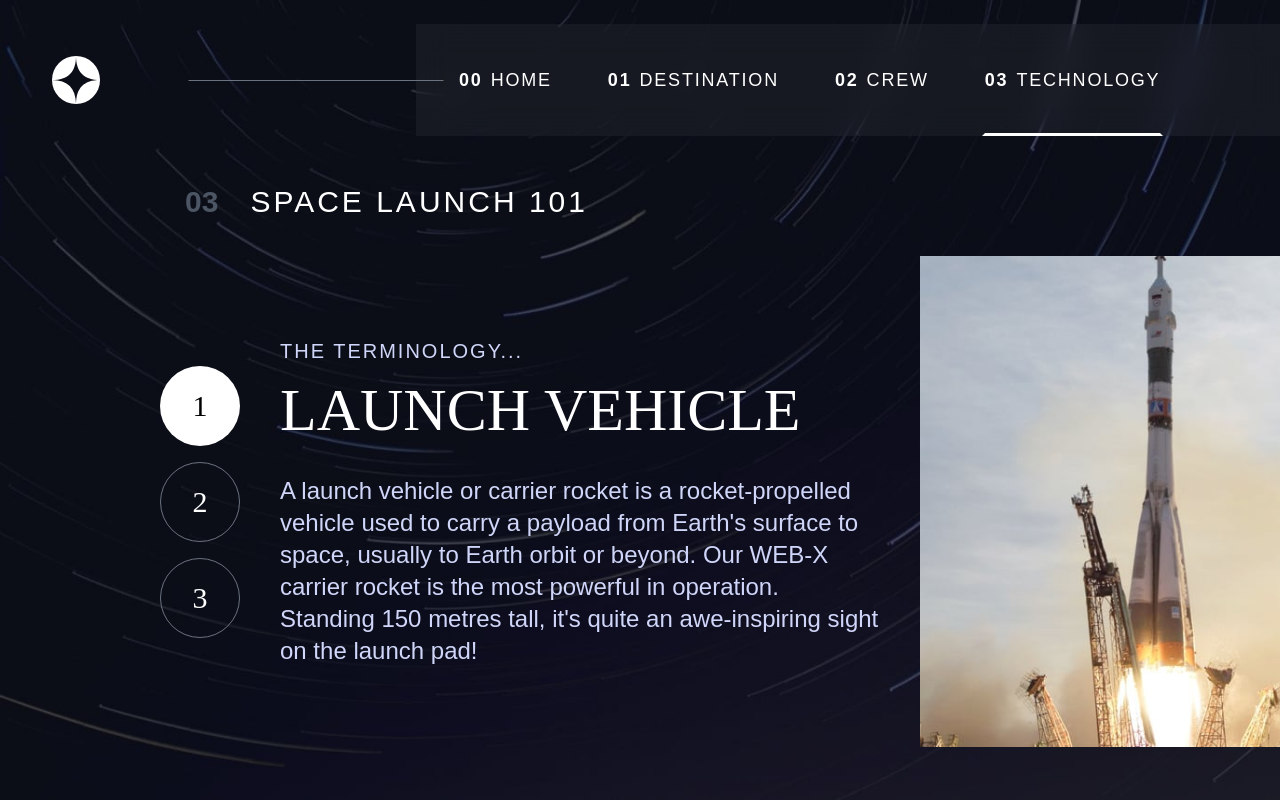
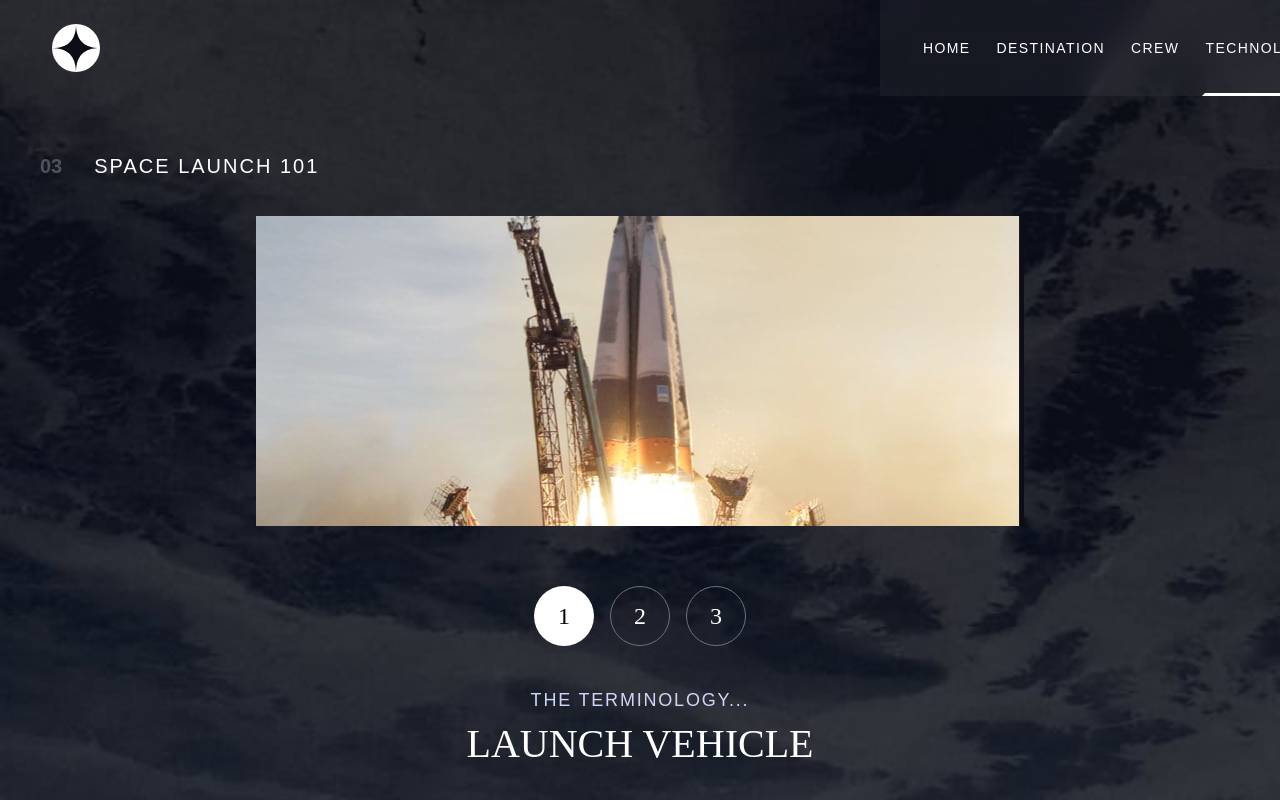
Before and after one commit to Smoshi0521/space-tourism, a Next.js app: page /technology in a window 1280 px wide. Built offline with nearby package versions, Linux system fonts and the light colour scheme; a web font is replaced by a local one.

Commit message:
fix size and position

```diff
--- a/components/Navbar.tsx
+++ b/components/Navbar.tsx
@@ -1,4 +1,4 @@
-import React from 'react'
+import React, { useRef } from 'react'
 import { useState, useEffect } from 'react'
 import { AiOutlineClose } from 'react-icons/ai'
 import { motion } from 'framer-motion'
@@ -6,6 +6,8 @@ import Link from 'next/link'
 import { useRouter } from 'next/router'
 function Navbar() {
   const [mobileNav, setMobileNav] = useState(false)
+  const [play, setPlay] = useState(false)
+  const music = useRef<HTMLAudioElement | null>(null)
   const router = useRouter()
   const pageName = router.pathname
 
@@ -13,10 +15,19 @@ function Navbar() {
     setMobileNav(!mobileNav)
   }
 
+  const playSound = () => {
+    if (music.current) {
+      music.current.play();
+    }
+  }
+
   const navList = ["/", "DESTINATION", "CREW", "TECHNOLOGY"]
   return (
-    <div className='w-full flex items-center justify-between tablet:pr-0 px-8 py-5 h-24 gap-5 relative '>
-      <div className='tablet:p-5'>
+    <div className='w-full flex items-center justify-between tablet:pr-0 px-8 py-5 h-24 gap-5 relative desktop:mt-[34px]'>
+      <audio ref={music} src='/audio/interstellar.mp3'>
+
+      </audio>
+      <div onClick={playSound} className='tablet:p-5 cursor-pointer'>
         <svg xmlns="http://www.w3.org/2000/svg" className='w-[48px] h-[48px]'><g fill="none" fillRule="evenodd"><circle cx="24" cy="24" r="24" fill="#FFF" /><path fill="#0B0D17" d="M24 0c0 16-8 24-24 24 15.718.114 23.718 8.114 24 24 0-16 8-24 24-24-16 0-24-8-24-24z" /></g></svg>
       </div>
       <button onClick={closeMobileNav} className='tablet:hidden'>
@@ -24,7 +35,7 @@ function Navbar() {
       </button>
 
 
-      <span className='hidden desktop:block border-[0.5px] border-b-gray-500 border-transparent relative left-12 w-[30%] 2xl:w-[50%] z-10'></span>
+      <span className='hidden desktop:block border-[0.5px] border-b-gray-500 border-transparent relative left-12 w-[40%] 2xl:w-[50%] z-10'></span>
 
 
       <motion.div
@@ -53,7 +64,7 @@ function Navbar() {
         </div>
       </motion.div>
 
-      <div className='hidden tablet:flex items-center bg-gray-200/5 backdrop-blur-lg h-28 w-full tablet:max-w-[400px] desktop:w-full desktop:max-w-[900px]  desktop:min-w-[600px] pl-10'>
+      <div className='hidden tablet:flex items-center bg-gray-200/5 backdrop-blur-lg h-[96px] w-full tablet:max-w-[400px] desktop:w-full desktop:max-w-[830px]  desktop:min-w-[600px] pl-10'>
         <ul className='w-full flex items-center h-full desktop:desktop:w-[700px] gap-5 desktop:gap-[50px] relative  desktop:justify-evenly '>
 
           {
--- a/pages/crew/index.tsx
+++ b/pages/crew/index.tsx
@@ -23,7 +23,7 @@ function Crew() {
   }, [spaceData])
 
   return (
-    <div className='mobile:bg-crew_Mobile tablet:bg-crew_Tablet desktop:bg-crew_Desktop h-screen bg-cover bg-no-repeat flex flex-col gap-4 overflow-y-auto overflow-x-hidden tablet:px-0 pb-[50px] tablet:pb-0 desktop:pt-8 '>
+    <div className='mobile:bg-crew_Mobile pb-[53px] tablet:bg-crew_Tablet desktop:bg-crew_Desktop h-screen bg-cover bg-no-repeat flex flex-col gap-4 overflow-x-hidden tablet:px-0 tablet:pb-[0px]'>
       {
         spaceData.length !== 0 && (
           <Navbar />
@@ -32,8 +32,8 @@ function Crew() {
       {
         spaceData.length !== 0 && (
           <div className='flex items-center justify-center tablet:justify-start gap-8 relative tablet:pl-10 desktop:px-[185px] tablet:mt-10'>
-            <p className='text-gray-600 font-bold text-xl desktop:text-3xl'>02</p>
-            <h2 className='font-barlow text-xl tracking-widest desktop:text-3xl'>MEET YOUR CREW</h2>
+            <p className='text-[#FFFFFF]/25 font-barlow font-bold text-xl desktop:text-[28px]'>02</p>
+            <h2 className='font-barlow text-xl tracking-widest desktop:text-[28px]'>MEET YOUR CREW</h2>
           </div>
         )
       }
@@ -49,7 +49,7 @@ function Crew() {
               {/* Mobile Postion Picture */}
               <div className='tablet:hidden w-full flex justify-center border h-[280px] border-b-gray-500 border-transparent mt-8 relative'>
 
-                <img src={spaceData[currentCrew]?.images?.png} className={` w-[180px] relative ${currentCrew === 0 ? 'left-5' : ''}`} />
+                <img src={spaceData[currentCrew]?.images?.png} className={`crewSizeMobile tablet:crewSize`} />
 
               </div>
 
@@ -72,8 +72,8 @@ function Crew() {
 
                   <div className='w-full space-y-3'>
                     <div className='w-full text-center desktop:text-left space-y-3'>
-                      <h2 className='text-stone-400 text-xl tablet:text-[35px] desktop:text-[45px] leading-tight'>{spaceData[currentCrew]?.role.toUpperCase()}</h2>
-                      <h1 className='text-[25px] tablet:text-[40px] desktop:text-[55px] leading-[50px]'>{spaceData[currentCrew]?.name.toUpperCase()}</h1>
+                      <h2 className='text-[#FFFFFF]/50 text-xl tablet:text-[32px] leading-tight'>{spaceData[currentCrew]?.role.toUpperCase()}</h2>
+                      <h1 className='text-[25px] tablet:text-[40px] desktop:text-[56px] leading-[50px]'>{spaceData[currentCrew]?.name.toUpperCase()}</h1>
                     </div>
                     <div className='w-full max-w-[600px] desktop:max-w-[600px] desktop:text-left'>
                       <p className='text-paleblue text-lg text-center tablet:text-[20px] desktop:text-left desktop:text-[20px] tracking-widest desktop:leading-[35px]'>{spaceData[currentCrew]?.bio}</p>
@@ -81,7 +81,7 @@ function Crew() {
                   </div>
 
                   {/* Tablet to Desktop Postion Circle button */}
-                  <ul className='w-full hidden tablet:flex items-center gap-5 justify-center desktop:justify-start '>
+                  <ul className='w-full hidden tablet:flex items-center gap-5 desktop:mt-20 justify-center desktop:justify-start '>
                     {
                       spaceData?.map((data: any, index: number) => (
                         <li
@@ -100,7 +100,7 @@ function Crew() {
                 <div className='hidden tablet:flex w-fit justify-center h-full'>
                   <img
                     src={spaceData[currentCrew]?.images?.png}
-                    className={`relative  desktop:bottom-0 min-w-[400px] w-full desktop:max-w-[350px] 2xl:max-w-[450px]`} />
+                    className={`crewSizeMobile tablet:crewSize`} />
                 </div>
 
               </div>
--- a/pages/destination/index.tsx
+++ b/pages/destination/index.tsx
@@ -40,7 +40,7 @@ function Destination() {
 
 
   return (
-    <div className='mobile:bg-desti_Mobile tablet:bg-desti_Tablet desktop:bg-desti_Desktop h-screen bg-cover bg-no-repeat flex flex-col gap-4  overflow-x-hidden desktop:py-8 tablet:px-0 pb-[50px]' style={{ overflowY: hideScroll ? 'hidden' : 'auto' }}>
+    <div className='mobile:bg-desti_Mobile pb-[53px] tablet:bg-desti_Tablet desktop:bg-desti_Desktop h-screen bg-cover bg-no-repeat flex flex-col gap-4 overflow-x-hidden tablet:px-0 tablet:pb-[90px]' style={{ overflowY: hideScroll ? 'hidden' : 'auto' }}>
       {
         spaceData.length !== 0 && (
           <Navbar />
@@ -50,8 +50,8 @@ function Destination() {
       {
         spaceData.length !== 0 && (
           <div className='flex items-center justify-center tablet:justify-start gap-8 relative tablet:pl-10 desktop:px-[185px] tablet:mt-10'>
-            <p className='text-gray-600 font-bold text-xl desktop:text-3xl'>01</p>
-            <h2 className='font-barlow text-xl tracking-widest desktop:text-3xl'>PICK YOUR DESTINATION</h2>
+            <p className='text-[#FFFFFF]/25 font-barlow font-bold text-xl desktop:text-[28px]'>01</p>
+            <h2 className='font-barlow text-xl tracking-widest desktop:text-[28px]'>PICK YOUR DESTINATION</h2>
           </div>
         )
       }
@@ -65,26 +65,26 @@ function Destination() {
                 initial={{ y: -15, opacity: 0 }}
                 animate={{ y: 0, opacity: 1 }}
                 transition={{ duration: 0.5 }}
-                className='flex flex-col w-full gap-10 desktop:flex-row desktop:items-center desktop:justify-evenly desktop:gap-10'>
+                className='flex flex-col w-full gap-10 desktop:flex-row desktop:items-center desktop:justify-evenly desktop:gap-10 '>
 
                 <div className=' w-full flex justify-center relative desktop:w-fit'>
                   <motion.img
                     initial={{ rotate: deg, opacity: 1 }}
                     animate={rotate ? { rotate: deg, opacity: 0.2 } : ''}
                     transition={{ duration: 0.7 }}
-                    src={spaceData[destination]?.images?.png} className={`w-full max-w-[300px] desktop:min-w-[300px] desktop:max-w-[400px]`} />
+                    src={spaceData[destination]?.images?.png} className={`moonSize`} />
                 </div>
 
-                <div className='w-full flex flex-col items-center gap-5 desktop:max-w-[500px]'>
+                <div className='w-full flex flex-col items-center gap-5 desktop:max-w-[445px] '>
 
-                  <div className='flex flex-row w-full justify-center gap-10 relative desktop:justify-start'>
+                  <div className='flex flex-row w-full justify-center gap-5 tablet:gap-10 relative desktop:justify-start'>
                     {spaceData.length !== 0 && (
                       spaceData?.map((desti: any, index: number) => (
                         <button
                           key={desti.name}
                           onClick={() => moveDestination(desti?.name, index)}
                           className={`flex flex-col justify-between  ${currentDestination === desti.name && " border-b-white "} `}>
-                          <p className='text-paleblue font-barlow text-lg tablet:text-xl desktop:text-2xl'>{desti?.name}</p>
+                          <p className='text-paleblue font-barlow text-lg tablet:text-xl tracking-[2.7px]'>{desti?.name}</p>
                           <AnimatePresence>
                             {
                               currentDestination === desti.name && (
@@ -106,19 +106,19 @@ function Destination() {
 
                     <div className='w-full flex flex-col items-center desktop:items-start'>
                       <h1 className='text-[50px] desktop:text-[100px]'>{spaceData[destination]?.name.toUpperCase()}</h1>
-                      <p className='text-paleblue text-center text-lg desktop:text-left desktop:text-xl'>{spaceData[destination]?.description}</p>
+                      <p className='text-paleblue text-center text-lg desktop:text-left desktop:text-[18px]'>{spaceData[destination]?.description}</p>
                     </div>
                     <span className='w-full border border-b-gray-700 border-transparent' />
                   </div>
 
                   <div className='flex flex-col items-center tablet:flex-row tablet:justify-evenly gap-5 desktop:justify-start desktop:gap-20 w-full tablet:max-w-[500px] mt-2 desktop:max-w-full'>
                     <div className='text-center desktop:text-left space-y-2'>
-                      <p className='text-paleblue text-lg tracking-wider'>AVG.DISTANCE</p>
-                      <p className='font-bellafair text-2xl'>{spaceData[destination]?.distance.toUpperCase()}</p>
+                      <p className='text-paleblue text-[18px] tracking-wider'>AVG.DISTANCE</p>
+                      <p className='font-bellafair text-[28px]'>{spaceData[destination]?.distance.toUpperCase()}</p>
                     </div>
                     <div className='text-center desktop:text-left'>
-                      <p className='text-paleblue text-lg tracking-wider'>EST.TRAVEL TIME</p>
-                      <p className='font-bellafair text-2xl'>{spaceData[destination]?.travel.toUpperCase()}</p>
+                      <p className='text-paleblue text-[18px] tracking-wider'>EST.TRAVEL TIME</p>
+                      <p className='font-bellafair text-[28px]'>{spaceData[destination]?.travel.toUpperCase()}</p>
                     </div>
                   </div>
                 </div>
--- a/pages/technology/index.tsx
+++ b/pages/technology/index.tsx
@@ -21,7 +21,7 @@ function Technology() {
   }
 
   return (
-    <div className='mobile:bg-tech_Mobile tablet:bg-tech_Tablet desktop:bg-tech_Desktop h-screen bg-cover bg-no-repeat flex flex-col gap-4 overflow-y-auto overflow-x-hidden desktop:py-8 tablet:px-0 pb-[50px] '>
+    <div className='mobile:bg-crew_Mobile pb-[81px] tablet:bg-crew_Tablet desktop:bg-crew_Desktop h-screen bg-cover bg-no-repeat flex flex-col gap-4 overflow-x-hidden tablet:px-0 tablet:pb-[97px] desktop:pb-0'>
       {
         spaceData.length !== 0 && (
           <Navbar />
@@ -31,8 +31,8 @@ function Technology() {
       {
         spaceData.length !== 0 && (
           <div className='flex items-center justify-center tablet:justify-start gap-8 relative tablet:pl-10 desktop:px-[185px] tablet:mt-10'>
-            <p className='text-gray-600 font-bold text-xl desktop:text-3xl'>03</p>
-            <h2 className='font-barlow text-xl tracking-widest desktop:text-3xl'>SPACE LAUNCH 101</h2>
+            <p className='text-[#FFFFFF]/25 font-barlow font-bold text-xl desktop:text-[28px]'>03</p>
+            <h2 className='font-barlow text-xl tracking-widest desktop:text-[28px]'>SPACE LAUNCH 101</h2>
           </div>
         )
       }
@@ -45,11 +45,11 @@ function Technology() {
               initial={{ y: -15, opacity: 0 }}
               animate={{ y: 0, opacity: 1 }}
               transition={{ duration: 0.5 }}
-              className='w-full flex flex-col items-center gap-5 mt-5'>
+              className='w-full flex flex-col items-center gap-10 mt-5'>
 
               {/* Image */}
-              <div className='w-full desktop:hidden'>
-                <img src={spaceData[currentTech]?.images.landscape} className='w-full' />
+              <div className='w-full desktop:hidden flex justify-center h-fit'>
+                <img src={spaceData[currentTech]?.images.landscape} className='techSizeMobile' />
               </div>
 
               {/* Container for desktop */}
@@ -58,13 +58,13 @@ function Technology() {
 
                 <div className='flex flex-col gap-10 items-center desktop:flex-row '>
                   {/* The next buttons */}
-                  <div className='flex items-center gap-4 justify-center desktop:flex-col mt-5  desktop:mt-0'>
+                  <div className='flex items-center gap-4 desktop:gap-10 justify-center desktop:flex-col mt-5 desktop:mt-0'>
                     {
                       spaceData.map((data: any, index: number) => (
                         <button
                           key={index}
                           onClick={() => nextTech(data.name, index)}
-                          className={`rounded-full h-10 w-10 flex items-center justify-center tablet:h-16 tablet:w-16 desktop:w-20 desktop:h-20 transition duration-300  ${index === currentTech ? 'bg-white text-black' : 'text-white bg-transparent border border-gray-500'}`}
+                          className={`rounded-full h-[40px]  w-[40px] flex items-center justify-center tablet:h-[60px] tablet:w-[60px] desktop:w-[80px] desktop:h-[80px] transition duration-300  ${index === currentTech ? 'bg-white text-black' : 'text-white bg-transparent border border-gray-500'}`}
                         >
                           <p className={`font-bellafair tablet:text-2xl desktop:text-3xl ${index === currentTech ? 'text-black' : 'text-white '}`}>{index + 1}</p>
                         </button>
@@ -76,11 +76,11 @@ function Technology() {
                     {/* Technology Names and Title */}
                     <div className='flex flex-col items-center w-full  text-center desktop:w-fit desktop:items-start'>
                       <p className='text-paleblue text-md tracking-widest font-barlow tablet:text-lg  desktop:text-xl'>THE TERMINOLOGY...</p>
-                      <p className='text-[25px] font-bellafair text-white tablet:text-[40px] desktop:text-[60px] desktop:text-left'>{spaceData[currentTech]?.name.toUpperCase()}</p>
+                      <p className='text-[25px] font-bellafair text-white tablet:text-[40px] desktop:text-[56px] desktop:text-left'>{spaceData[currentTech]?.name.toUpperCase()}</p>
                     </div>
 
                     {/* Technology Description */}
-                    <div className='px-5 tablet:px-24 desktop:px-0  w-fit'>
+                    <div className='px-5 desktop:px-0 w-full tablet:max-w-[458px]'>
                       <p className='text-paleblue text-lg text-center desktop:text-left desktop:text-2xl'>{spaceData[currentTech]?.description}</p>
                     </div>
                   </div>
@@ -88,7 +88,7 @@ function Technology() {
 
                 {/* Image postion in desktop */}
                 <div className='w-full hidden desktop:block desktop:w-fit  border-red-500'>
-                  <img src={spaceData[currentTech]?.images.portrait} className='w-full desktop:min-w-[30rem] desktop:max-w-[30rem]' />
+                  <img src={spaceData[currentTech]?.images.portrait} className='techSize' />
                 </div>
 
               </div>
--- a/styles/globals.css
+++ b/styles/globals.css
@@ -14,3 +14,22 @@
 *{
   -webkit-tap-highlight-color: transparent;
  }
+
+ @layer utilities{
+  .moonSize{
+    width: clamp(300px, 445px, 500px);
+  }
+  .crewSize{
+    width: clamp(327px, 450px, 500px);
+  }
+  .crewSizeMobile{
+    width: clamp(250px, 250px, 500px);
+  }
+  .techSize{
+    width: clamp(400px, 515px, 500px);
+
+  }
+  .techSizeMobile{
+    height: clamp(170px, 100%, 500px);
+  }
+ }
--- a/tailwind.config.ts
+++ b/tailwind.config.ts
@@ -44,12 +44,10 @@ const config: Config = {
         tablet: "480px",
         // => @media (min-width: 768px) { ... }
 
-        desktop: "1023px",
+        desktop: "1440px",
 
-        lg: "1024px",
         // => @media (min-width: 1024px) { ... }
 
-        xl: "1280px",
         // => @media (min-width: 1280px) { ... }
 
         "2xl": "1736px",
```
Also changed, not shown: pages/index.tsx (+15 -13 lines).
